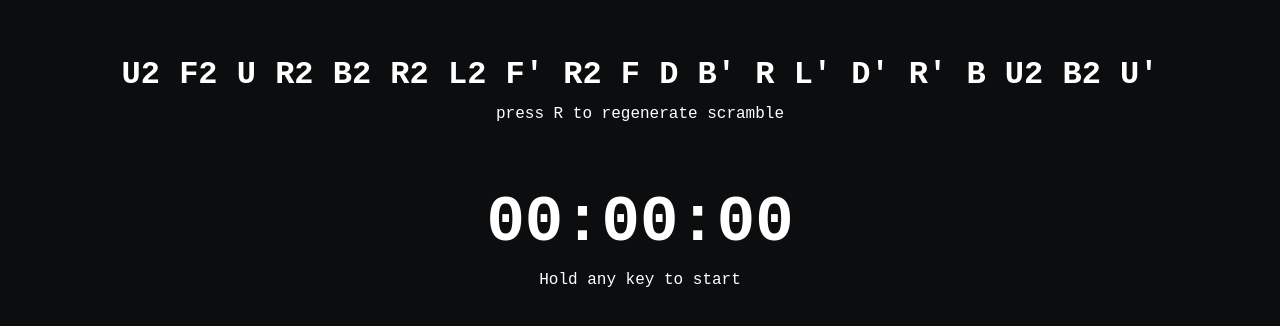
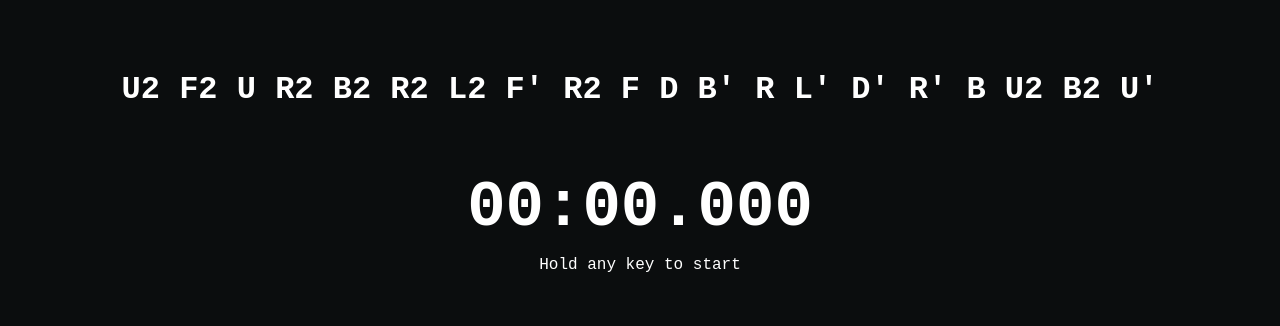
Before and after one commit to zorreth/zorcube, a React (Vite) app: page / in a window 1280 px wide. Shown: the part 228-554 px from the top of the page. Built offline with nearby package versions, Linux system fonts and the light colour scheme.

Commit message:
refactor: prepare new timer logic

```diff
--- a/src/features/scramble/ui/Scramble.module.css
+++ b/src/features/scramble/ui/Scramble.module.css
@@ -1,11 +1,5 @@
-.wrapper {
+.scramble {
   text-align: center;
-  display: flex;
-  flex-direction: column;
-  gap: 12px;
-}
-
-.scramble {
   font-size: 32px;
   font-weight: 600;
 }
--- a/src/features/scramble/ui/Scramble.tsx
+++ b/src/features/scramble/ui/Scramble.tsx
@@ -1,5 +1,3 @@
-'use client';
-
 import classes from './Scramble.module.css';
 import { useEffect, useState } from 'react';
 import { generateScramble } from '../lib/scramble';
@@ -20,10 +18,5 @@ export function Scramble() {
     return () => document.removeEventListener('keydown', regenerate);
   }, []);
 
-  return (
-    <div className={classes.wrapper}>
-      <span className={classes.scramble}>{scramble}</span>
-      <span className={classes.regenerate}>press R to regenerate scramble</span>
-    </div>
-  );
+  return <span className={classes.scramble}>{scramble}</span>;
 }
--- a/src/features/timer/ui/Timer.tsx
+++ b/src/features/timer/ui/Timer.tsx
@@ -1,63 +1,26 @@
-'use client';
-
-import { useEffect, useRef, useState } from 'react';
+import { useState } from 'react';
 import classes from './Timer.module.css';
 
+type Timer = {
+  seconds: number;
+  minutes: number;
+  ms: number;
+};
+
 export function Timer() {
-  const [time, setTime] = useState('00:00:00');
+  const [timer, setTimer] = useState<Timer>({
+    seconds: 0,
+    minutes: 0,
+    ms: 0,
+  });
 
-  const isHolding = useRef(false);
-  const isReady = useRef(false);
-  const isRunning = useRef(false);
-
-  useEffect(() => {
-    const startTimer = () => {
-      isRunning.current = true;
-      console.log('Timer started!');
-    };
-
-    const stopTimer = () => {
-      isRunning.current = false;
-      console.log('Timer stopped!');
-    };
-
-    const onKeyDown = () => {
-      if (isHolding.current) return;
-
-      isHolding.current = true;
-      isReady.current = false;
-
-      setTimeout(() => {
-        if (isHolding) isReady.current = true;
-      }, 2000);
-    };
-
-    const onKeyUp = () => {
-      isHolding.current = false;
-
-      if (isReady.current) {
-        if (isRunning.current) {
-          startTimer();
-        } else {
-          stopTimer();
-        }
-      }
-
-      isReady.current = false;
-    };
-
-    document.addEventListener('keydown', onKeyDown);
-    document.addEventListener('keyup', onKeyUp);
-
-    return () => {
-      document.removeEventListener('keydown', onKeyDown);
-      document.removeEventListener('keyup', onKeyUp);
-    };
-  }, []);
+  const seconds = String(timer.seconds).padStart(2, '0');
+  const minutes = String(timer.minutes).padStart(2, '0');
+  const ms = String(timer.ms).padStart(3, '0');
 
   return (
     <div className={classes.wrapper}>
-      <span className={classes.time}>{time}</span>
+      <span className={classes.time}>{seconds}:{minutes}.{ms}</span>
       <span>Hold any key to start</span>
     </div>
   );
```
